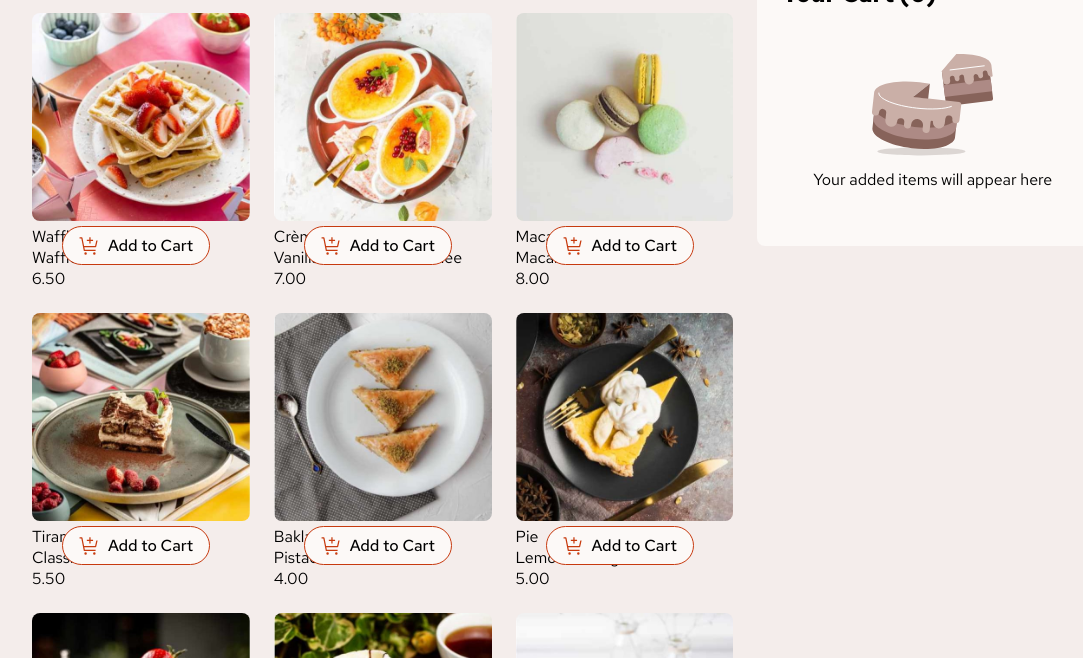
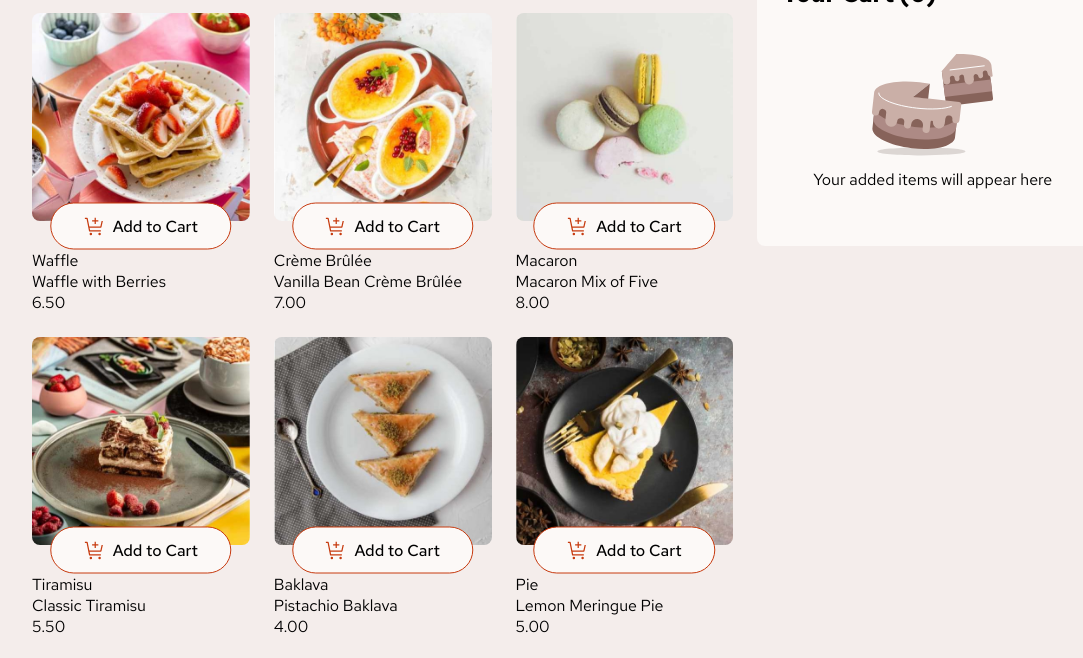
Before and after one commit to Synebag/product-list-with-cart-main, a plain HTML site: page index.html in a window 1280 px wide. Shown: the part 78-736 px from the top of the page, without its empty margins (70-1153 px from the left). Drawn offline with Linux system fonts and the light colour scheme.

Commit message:
Added styles to the add-cart-btn and product-img-container to better suit the sizing in the examples provided.

```diff
--- a/style.css
+++ b/style.css
@@ -59,8 +59,9 @@ hr{
     gap: 1.5em;
 }
 
-.product{
-
+.product-img-container{
+    padding-bottom: 1.5em;
+    position: relative;
 }
 
 .product-img{
@@ -71,17 +72,22 @@ hr{
 
 .add-cart-btn{
     position: absolute;
-    transform: translateX(30px);
+    left: 50%;
+    transform-origin: center;
+    justify-content: center;
+    transform: translate(-50%, -50%);
     background-color: var(--rose50);
     display: flex;
+    min-width: 181.48px;
     gap: 0.5em;
     align-items: center;
     border: 1px solid var(--red);
-    border-radius: 1.5em;
+    border-radius: 5em;
     text-align: center;
+    white-space: nowrap;
     font-weight: 500;
     width: fit-content;
-    padding: 0.5em 1em;
+    padding: 0.75em;
     cursor: pointer;
     transition: var(--button-transition);
 }
```
